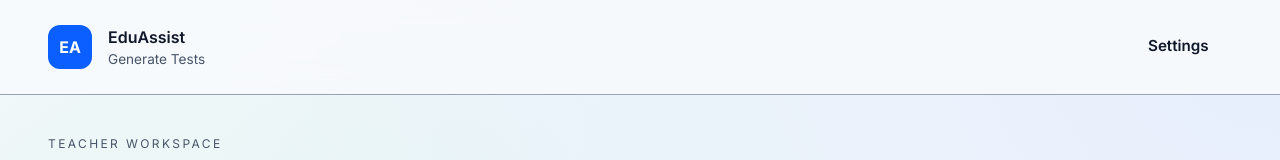
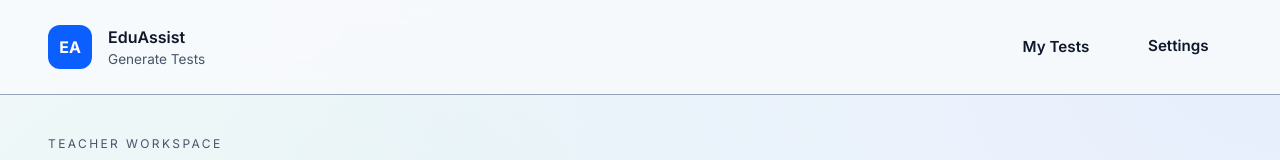
Before and after one commit to shahd803/EduAssist, a Next.js app: page / in a window 1280 px wide. Shown: the top 160 px of the page. Built offline with nearby package versions, Linux system fonts and the light colour scheme.

Commit message:
WIP: added stored previous test feature

```diff
--- a/src/components/Topbar.jsx
+++ b/src/components/Topbar.jsx
@@ -11,6 +11,7 @@ function Topbar() {
         </div>
       </div>
       <nav className="topbar-actions">
+        <button className="btn btn-ghost">My Tests</button>
         <Link href="/settings" className="btn btn-ghost">Settings</Link>
       </nav>
     </header>
```
